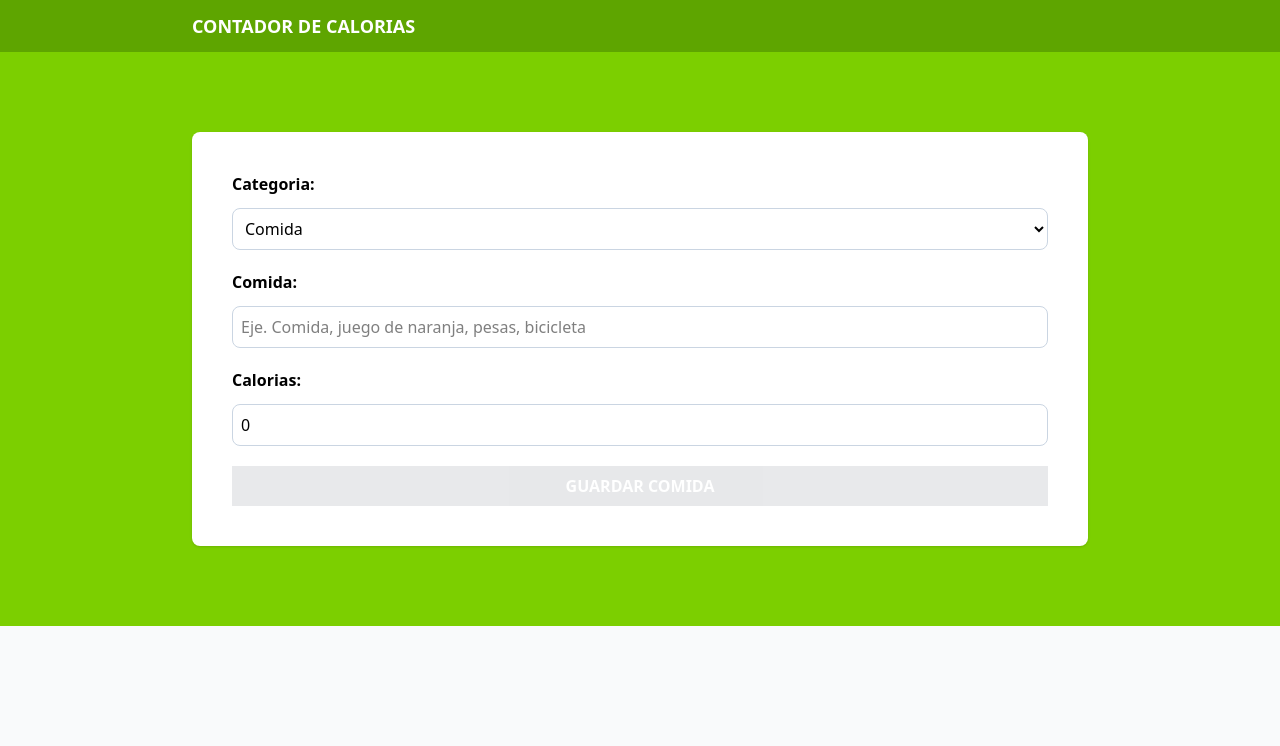
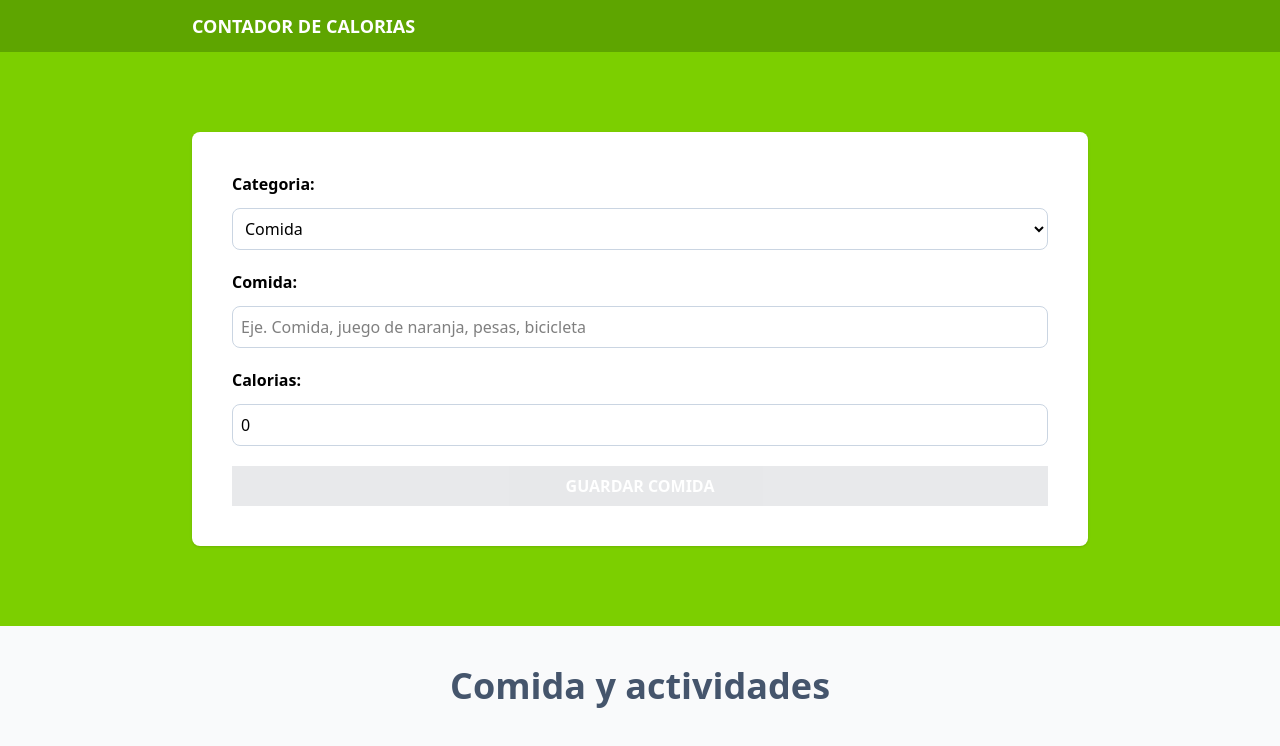
Before and after one commit to AlexhHr23/calorie-tracker, a React (Vite) app: page / in a window 1280 px wide. Shown: the top 746 px of the page. Built offline with nearby package versions, Linux system fonts and the light colour scheme.

Commit message:
Añadiendo elementos

```diff
--- a/package.json
+++ b/package.json
@@ -13,7 +13,8 @@
     "@tailwindcss/vite": "^4.1.3",
     "react": "^19.0.0",
     "react-dom": "^19.0.0",
-    "tailwindcss": "^4.1.3"
+    "tailwindcss": "^4.1.3",
+    "uuid": "^11.1.0"
   },
   "devDependencies": {
     "@eslint/js": "^9.21.0",
--- a/src/App.tsx
+++ b/src/App.tsx
@@ -1,12 +1,14 @@
 import { useReducer } from "react"
 import { Form } from "./components/Form"
 import { activityReducer, initialState } from "./reducers/activityReducer"
+import { ActivityList } from "./components/ActivityList"
 
 
 
 function App() {
 
   const [state, dispatch] = useReducer(activityReducer, initialState)
+
 
   return (
     <>
@@ -26,6 +28,12 @@
           />
         </div>
       </section>
+
+      <section className="p-10 mx-auto max-w-4xl">
+        <ActivityList
+          activities={state.activities}
+        />
+      </section>
     </>
   )
 }
--- /dev/null
+++ b/src/components/ActivityList.tsx
@@ -0,0 +1,42 @@
+
+import { Activity } from "../types"
+import { categories } from "../data/categories"
+import { useMemo } from "react"
+
+type ActivityListProps = {
+    activities: Activity[]
+}
+
+
+export const ActivityList = ({activities}: ActivityListProps) => {
+
+    const categoryName = useMemo(() =>
+        (category: Activity['category']) => categories.map(cat => cat.id === category ? cat.name : '')
+        ,[activities])
+
+  return (
+    <>
+        <h2 className="text-4xl font-bold text-slate-600 text-center">Comida y actividades</h2>
+
+        {activities.map(activity => (
+            <div key={activity.id} className="px-5 py-10 bg-white flex justify-between">
+                <div className="space-y-2 relative">
+                    <p className={`absolute -top-8 -left-8 px-10 py-2 text text-white uppercase font-bold
+                        ${activity.category === 1 ? 'bg-lime-500' : 'bg-orange-500'}`}>
+                        {categoryName(+activity.category)}
+                    </p>
+                    <p className="text-2xl font-bold pt-5">{activity.name}</p>
+                    <p className="font-black text-4xl text-lime-500">
+                        {activity.calories} {''}
+                        <span>Calorias</span>
+                    </p>
+                </div>
+
+                <div>
+
+                </div>
+            </div>
+        ))}
+    </>
+  )
+}
--- a/src/components/Form.tsx
+++ b/src/components/Form.tsx
@@ -1,4 +1,5 @@
 import { useState, ChangeEvent, FormEvent, Dispatch} from "react"
+import { v4 as uuid4} from 'uuid'
 import { Activity } from "../types"
 import { categories } from "../data/categories"
 import { ActivityActions } from "../reducers/activityReducer"
@@ -8,7 +9,8 @@
     dispatch: Dispatch<ActivityActions>
 }
 
-const initialState =  {
+const initialState: Activity =  {
+        id: uuid4(),
         category: 1,
         name: '',
         calories: 0
@@ -34,11 +36,13 @@
 
     const handleSubmit = (e: FormEvent<HTMLFormElement>) =>{
         e.preventDefault()
-        console.log('submit');
 
         dispatch({ type: 'save-activity', payload: {newAactivity: activity}})
 
-        setActivity(initialState)
+        setActivity({
+            ...initialState,
+            id: uuid4()
+        })
     }
 
     const isValidActivity = () => {
--- a/src/types/index.tsx
+++ b/src/types/index.tsx
@@ -5,6 +5,7 @@
 
 
 export type Activity = {
+    id: string,
     category: number,
     name: string,
     calories: number
```
Also changed, not shown: 1 other file (tests, documents, lock files or other folders).
